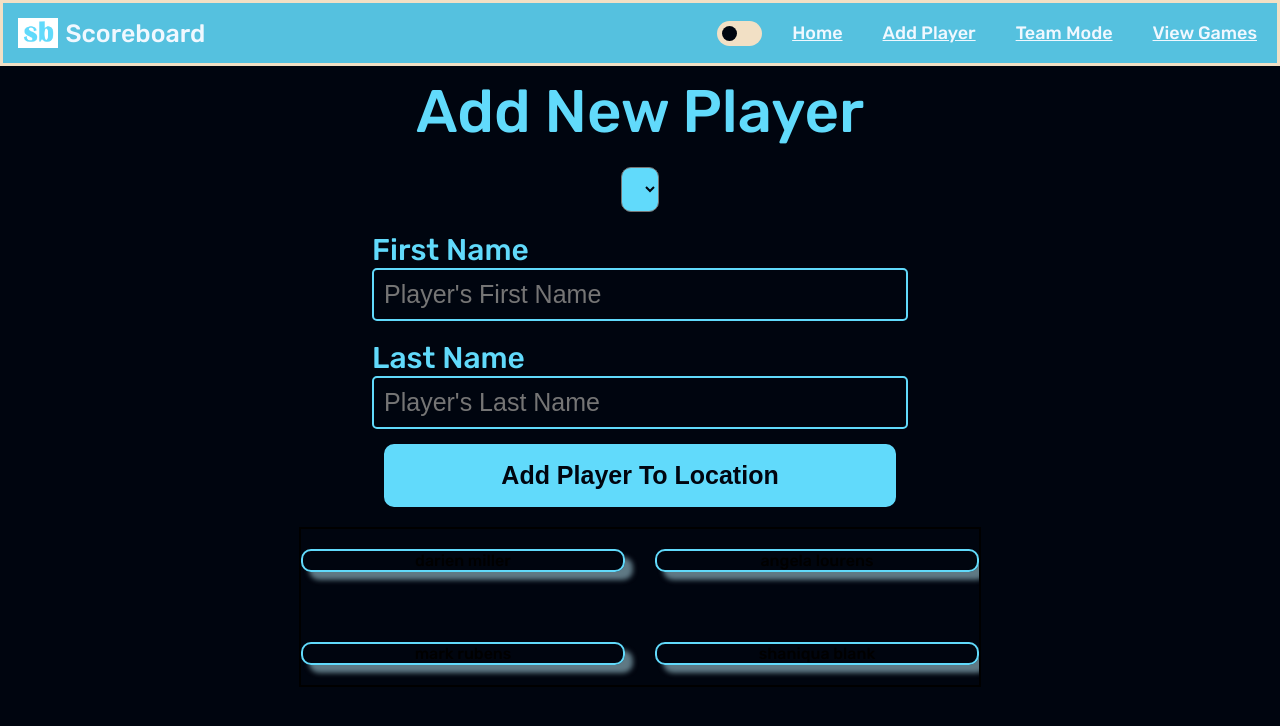
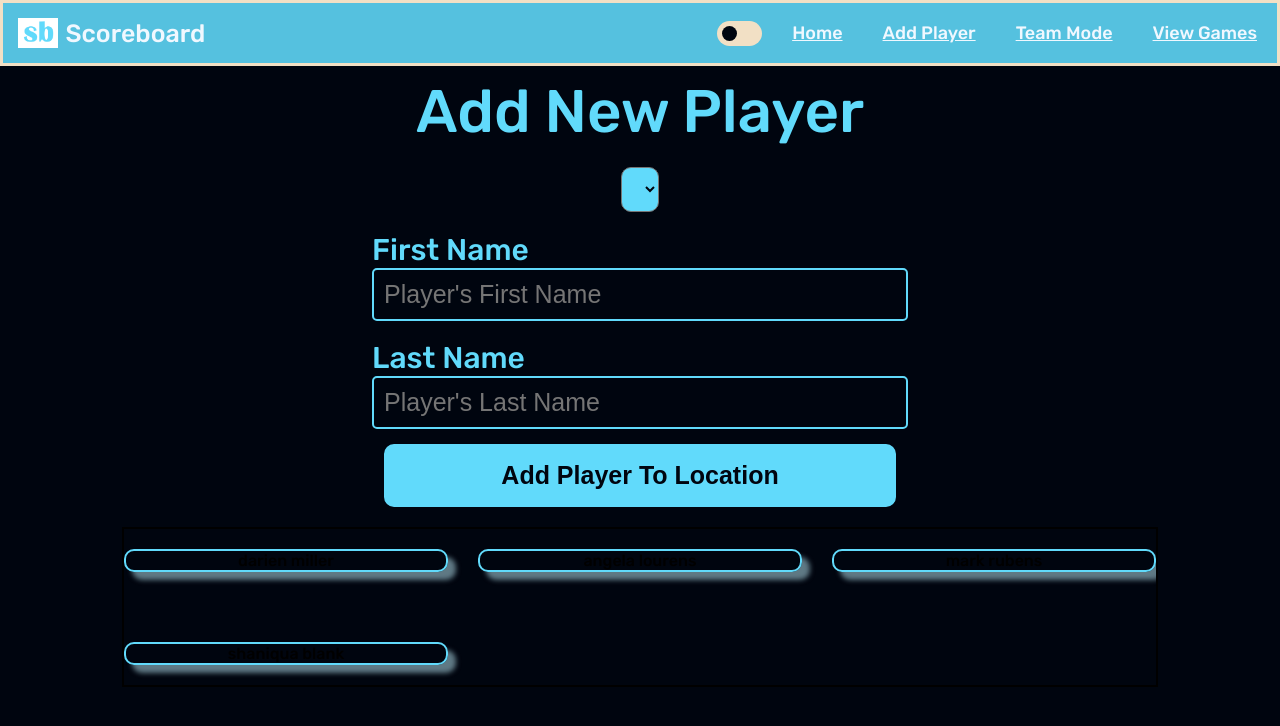
Before and after one commit to darienmiller88/DigitalScoreBoard, a Vue app in the folder client/: page /add-new-players in a window 1280 px wide. Shown: the top 726 px of the page. Built offline with nearby package versions, Linux system fonts and the light colour scheme; a web font is replaced by a local one.

Commit message:
style: added media query for small laptops and larger tablets with resolution of at least 992px across

```diff
--- a/client/src/container/UserCardsContainer/UserCardsContainer.vue
+++ b/client/src/container/UserCardsContainer/UserCardsContainer.vue
@@ -34,11 +34,22 @@
 
         border: 2px solid black;
 
+        // Show two columns of cards for tablets
         @media only screen and (min-width: 768px){
             display: grid;
             grid-template-columns: repeat(2, 1fr);
             gap: 30px;
             max-height: 75vh;
         }
+
+        //Show three columns for laptops less than 2K
+        @media only screen and (min-width: 992px){
+            display: grid;
+            grid-template-columns: repeat(3, 1fr);
+            gap: 30px;
+            max-height: 75vh;
+        }
+
+
     }
 </style>
```
